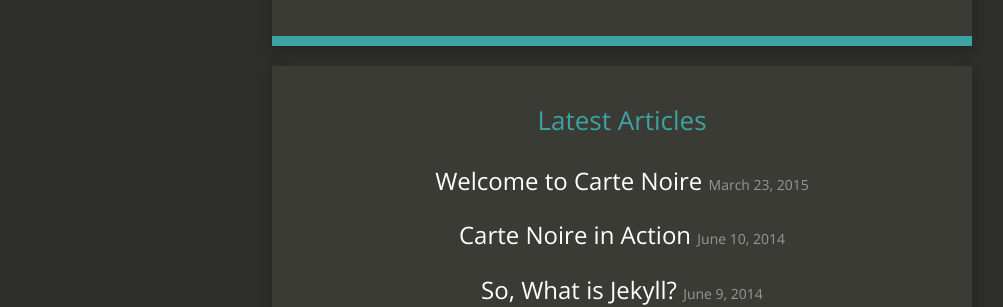
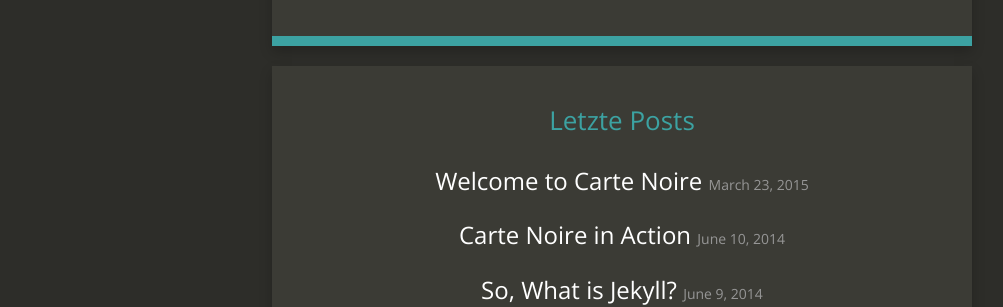
Before and after one commit to eski1337/lblb-it-ffd00, a Jekyll site: the page built from index.html, in a window 1280 px wide. Shown: the part 374-681 px from the top of the page, without its empty margins (18-1021 px from the left). Built offline with Jekyll 4.4.1, drawn with Linux system fonts in a browser that asks for light colours; nearby versions of some CDN libraries.

Commit message:
index.html: changed

```diff
--- a/index.html
+++ b/index.html
@@ -25,7 +25,7 @@
 
             <div class="articles">
 
-              <h2>Latest Articles</h2>
+              <h2>Letzte Posts</h2>
 
               <ul>
                   {% for post in site.posts limit: site.post_limit %}
```
